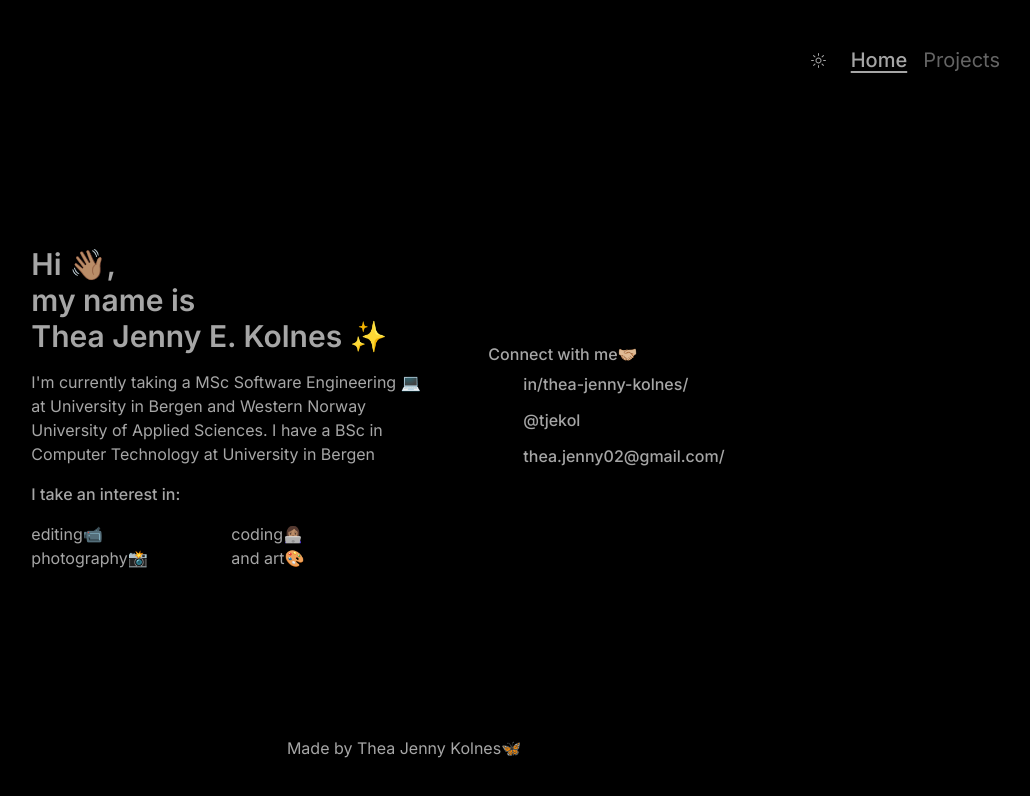
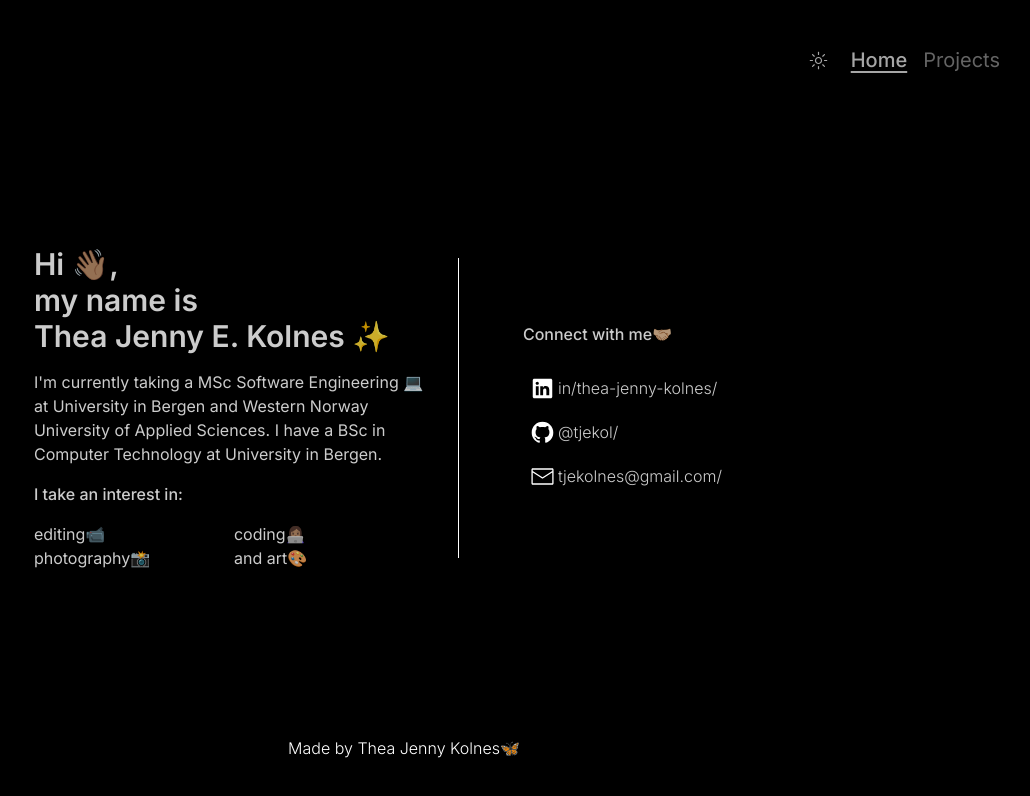
Before and after one commit to tjekol/homepage, a Next.js app: page / in a window 1280 px wide. Shown: the top 796 px of the page, without its empty margins (236-1266 px from the left). Built offline with nearby package versions, Linux system fonts and the light colour scheme.

Commit message:
routing + darkmode + text

```diff
--- a/src/app/layout.tsx
+++ b/src/app/layout.tsx
@@ -24,7 +24,13 @@ export default function RootLayout({
           <main className='flex h-screen w-screen flex-col justify-between p-8 md:items-center md:p-10'>
             <Header />
             {children}
-            <p>Made by Thea Jenny Kolnes🦋</p>
+            <a
+              target='_'
+              href='https://github.com/tjekol'
+              className='font-light hover:underline'
+            >
+              Made by Thea Jenny Kolnes🦋
+            </a>
           </main>
         </ThemeProvider>
       </body>
--- a/src/app/page.tsx
+++ b/src/app/page.tsx
@@ -14,7 +14,7 @@ export default function Home() {
   const socials = textFile.social;
 
   return (
-    <div className='flex w-full flex-col justify-center gap-2 md:flex-row md:items-center'>
+    <div className='flex w-full flex-col justify-center gap-6 md:flex-row md:items-center'>
       {/* left side */}
       <div className='flex flex-col gap-4 md:w-1/3'>
         <div>
@@ -30,10 +30,14 @@ export default function Home() {
           ))}
         </div>
       </div>
-      <Image src={line} alt='Divider' className='hidden md:inline' />
+      <Image
+        src={line}
+        alt='Divider'
+        className='hidden dark:invert md:inline'
+      />
       {/* right side */}
-      <div className='flex flex-col pt-4 md:p-10'>
-        <p className='font-medium'>{socialDesc}</p>
+      <div className='flex flex-col gap-2 pt-4 md:p-10'>
+        <p className='pb-4 font-medium'>{socialDesc}</p>
         {socials.map((social, k) => (
           <MyButton
             key={k}
--- a/src/app/project/page.tsx
+++ b/src/app/project/page.tsx
@@ -24,12 +24,12 @@ export default function ProjectPage() {
     <div className='flex w-full flex-col gap-10'>
       <h1 className='uppercase md:text-center'>Projects🔧</h1>
 
-      <div className='flex flex-col space-y-4'>
+      <div className='flex flex-col space-y-4 w-2/3 m-auto'>
         {projects.map((project, k) => (
           <div key={k}>
-            <div className='flex cursor-pointer flex-col gap-y-2 md:items-center'>
+            <div className='flex flex-col gap-y-2 md:items-center'>
               <div
-                className='flex flex-row md:items-center'
+                className='flex cursor-pointer flex-row md:items-center'
                 onClick={() => {
                   toggleProject(k);
                 }}
@@ -47,13 +47,17 @@ export default function ProjectPage() {
               {openProjects.includes(k) && (
                 <>
                   <p className='w-4/5 md:w-1/2'>{project.description}</p>
-                  <a target='_' href={project.link}>
+                  <a
+                    target='_'
+                    href={project.link}
+                    className='cursor-pointer pt-4 font-light hover:underline'
+                  >
                     {project.link}
                   </a>
                 </>
-              )}
+              )}d
               <Image
-                className='scale-75 pt-4 md:scale-100'
+                className='scale-75 pt-4 dark:invert md:scale-100'
                 src={line}
                 alt='Seperator'
               />
--- a/src/assets/text.json
+++ b/src/assets/text.json
@@ -1,7 +1,7 @@
 {
   "texts": {
     "main": "Hi 👋🏽, my name is Thea Jenny E. Kolnes ✨",
-    "about": "I'm currently taking a MSc Software Engineering 💻 at University in Bergen and Western Norway University of Applied Sciences. I have a BSc in Computer Technology at University in Bergen",
+    "about": "I'm currently taking a MSc Software Engineering 💻 at University in Bergen and Western Norway University of Applied Sciences. I have a BSc in Computer Technology at University in Bergen.",
     "description": "I take an interest in:",
     "interests": ["editing📹", "coding👩🏽‍💻", "photography📸", "and art🎨"],
     "socialDesciption": "Connect with me🤝🏼"
@@ -9,18 +9,18 @@
   "social": [
     {
       "title": "linkedin",
-      "link": "https://www.linkedin.com/in/thea-jenny-kolnes/",
+      "link": "https://no.linkedin.com/in/thea-jenny-e-kolnes",
       "tag": "in/thea-jenny-kolnes/"
     },
     {
       "title": "github",
       "link": "https://github.com/tjekol",
-      "tag": "@tjekol"
+      "tag": "@tjekol/"
     },
     {
       "title": "email",
-      "link": "mailto:thea.jenny02@gmail.com",
-      "tag": "thea.jenny02@gmail.com/"
+      "link": "mailto:tjekolnes@gmail.com",
+      "tag": "tjekolnes@gmail.com/"
     }
   ],
   "projects": [
@@ -31,15 +31,15 @@
       "tags": ["University"]
     },
     {
-      "title": "Melbourne Dagbok🇦🇺",
+      "title": "TJs Reisedagbok✈️",
       "link": "https://melbourne.vercel.app/",
-      "description": "My travel blog from my exchange semester in Australia, Melbourne. During my travels I uploaded posts and pictures of my life down under. This website uses sanity and tailwindCSS in React.",
+      "description": "My travel blog that I originally developed for my exchange semester in Australia, Melbourne. During my travels I uploaded posts and pictures of my life down under. This website uses Sanity and tailwindCSS in React.",
       "tags": ["Hobby"]
     },
     {
       "title": "Memories🎞️",
       "link": "https://memoriies.vercel.app/",
-      "description": "Website for uploading my pictures that I am proud of via sanity. This website is built in React and tailwindCSS.",
+      "description": "Website for uploading my pictures that I am proud of via Sanity. This website is built in React and tailwindCSS.",
       "tags": ["Hobby"]
     },
     {
--- a/src/components/button.tsx
+++ b/src/components/button.tsx
@@ -17,7 +17,12 @@ export default function MyButton({
 }) {
   return (
     <div className='flex flex-row items-center'>
-      <Button variant='link' size='sm' className='text-base text-text' asChild>
+      <Button
+        variant='link'
+        size='sm'
+        className='text-base font-light text-text dark:brightness-0 dark:invert dark:saturate-0'
+        asChild
+      >
         <Link href={link} target='_blank'>
           {title == 'linkedin' && (
             <LinkedInLogoIcon className='mr-2 scale-150' />
--- a/src/components/header.tsx
+++ b/src/components/header.tsx
@@ -18,10 +18,8 @@ function Header() {
           className='text-text dark:text-text-dark'
           onClick={() => setTheme(isDarkMode ? 'light' : 'dark')}
         >
-          <SunIcon className={`scale-130 ${isDarkMode ? 'block' : 'hidden'}`} />
-          <MoonIcon
-            className={`scale-130 ${isDarkMode ? 'hidden' : 'block'}`}
-          />
+          <SunIcon className={`hidden scale-[1.2] dark:block`} />
+          <MoonIcon className={`block scale-[1.2] dark:hidden`} />
         </Button>
         <NavBar />
       </div>
--- a/src/components/nav-bar.tsx
+++ b/src/components/nav-bar.tsx
@@ -2,7 +2,8 @@
 
 import Link from 'next/link';
 import { Button } from './ui/button';
-import { useState } from 'react';
+import { useEffect, useState } from 'react';
+import { usePathname } from 'next/navigation';
 
 enum ActivePage {
   Home,
@@ -10,14 +11,18 @@ enum ActivePage {
 }
 
 export function NavBar() {
+  const pathname = usePathname();
   const [activePage, setActivePage] = useState(ActivePage.Home);
-  function activePageSet(page: ActivePage) {
-    setActivePage(page);
-  }
 
-  function onPage(page: ActivePage) {
-    return activePage === page;
-  }
+  const findActivePage = () => {
+    pathname == '/project'
+      ? setActivePage(ActivePage.Project)
+      : setActivePage(ActivePage.Home);
+  };
+
+  useEffect(() => {
+    findActivePage();
+  });
 
   return (
     <div className='flex flex-row gap-x-2'>
@@ -25,11 +30,11 @@ export function NavBar() {
         variant='link'
         className={
           'flex-none px-1 text-base  md:text-xl ' +
-          (onPage(ActivePage.Home)
+          (activePage === ActivePage.Home
             ? ' text-text underline dark:text-text-dark'
             : 'font-normal text-secondary dark:text-text-dark/60')
         }
-        onClick={() => activePageSet(ActivePage.Home)}
+        onClick={() => setActivePage(ActivePage.Home)}
         asChild
       >
         <Link href={'/'}>Home</Link>
@@ -38,11 +43,11 @@ export function NavBar() {
         variant='link'
         className={
           'flex-none px-1 text-base md:text-xl ' +
-          (onPage(ActivePage.Project)
+          (activePage === ActivePage.Project
             ? 'text-text underline  dark:text-text-dark'
             : 'font-normal text-secondary dark:text-text-dark/60')
         }
-        onClick={() => activePageSet(ActivePage.Project)}
+        onClick={() => setActivePage(ActivePage.Project)}
         asChild
       >
         <Link href={'/project'}>Projects</Link>
--- a/src/style/globals.css
+++ b/src/style/globals.css
@@ -14,23 +14,23 @@
   h1 {
     @apply text-lg md:text-3xl;
     @apply font-semibold;
-    @apply text-text dark:text-text-dark;
+    @apply text-text dark:text-white/80;
   }
 
   h2 {
     @apply text-base md:text-2xl;
     @apply font-bold;
-    @apply text-text dark:text-text-dark;
+    @apply text-text dark:text-white/80;
   }
 
   h3 {
     @apply text-base md:text-xl;
     @apply font-bold;
-    @apply text-text dark:text-text-dark;
+    @apply text-text dark:text-white/80;
   }
 
   p {
     @apply text-sm md:text-base;
-    @apply text-text dark:text-text-dark;
+    @apply text-text dark:text-white/80;
   }
 }
```
